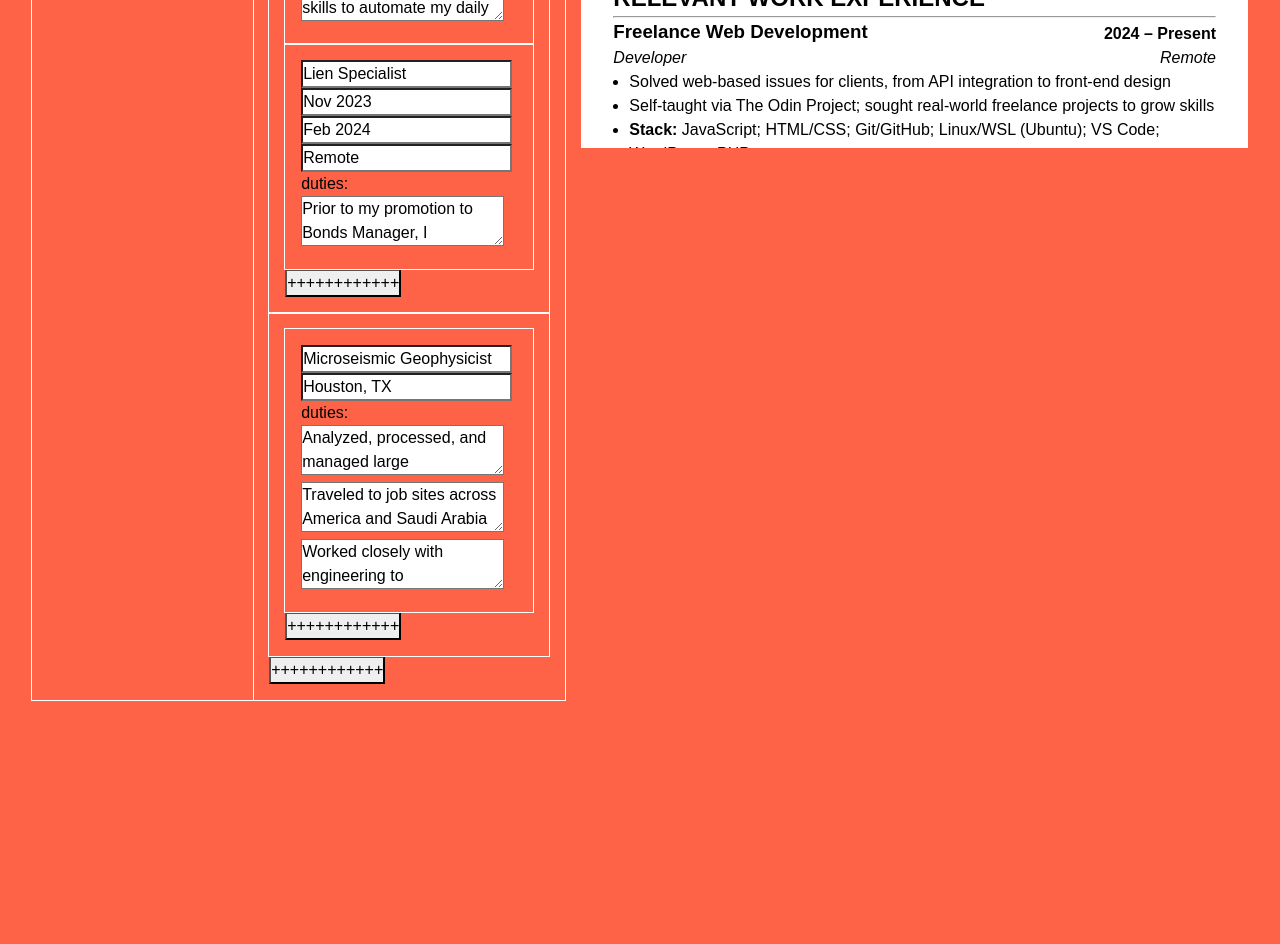
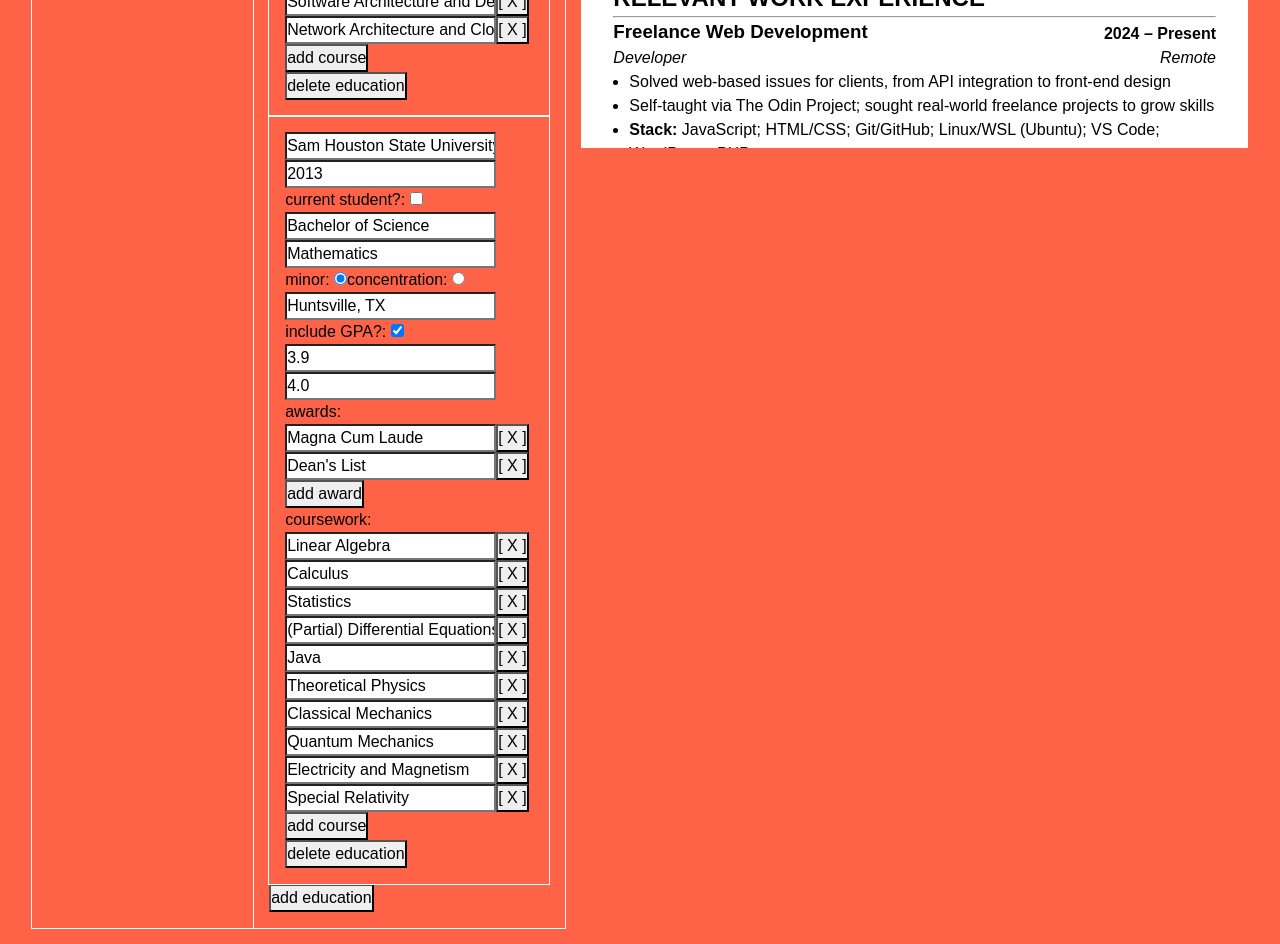
Before and after one commit to joshuaGmartin/cv-app, a React (Vite) app: page / in a window 1280 px wide. Shown: the part 640-1584 px from the top of the page. Before the commit the page ends 1356 px from the top, so only its background shows below. Built offline with nearby package versions, Linux system fonts and the light colour scheme.

Commit message:
Create all level add/del button and data logic.
Need fix some bugs in Ed input

```diff
--- a/src/components/InfoInput.jsx
+++ b/src/components/InfoInput.jsx
@@ -47,17 +47,17 @@ export default function InfoInput({ userData, setUserData, resetData }) {
           //   resetData={resetData}
           // />
 
-          // <InfoInput_Education
+          <InfoInput_Education
+            userData={userData}
+            setUserData={setUserData}
+            resetData={resetData}
+          />
+
+          // <InfoInput_WorkExp
           //   userData={userData}
           //   setUserData={setUserData}
           //   resetData={resetData}
           // />
-
-          <InfoInput_WorkExp
-            userData={userData}
-            setUserData={setUserData}
-            resetData={resetData}
-          />
 
           // <InfoInput_SkillsAndInt
           //   userData={userData}
--- a/src/components/InfoInput_Education.jsx
+++ b/src/components/InfoInput_Education.jsx
@@ -5,7 +5,7 @@ import { FocusHandler } from "../modules/Helper.jsx";
 export default function InfoInput_Education({
   userData,
   setUserData,
-  resetData,
+  resetData, // remove?
 }) {
   const setFocusElementInfo = FocusHandler();
 
@@ -21,31 +21,23 @@ export default function InfoInput_Education({
               setFocusElementInfo
             )}
 
-            <button
-              className="delete-education-button"
-              onClick={() =>
-                // need add to dataHandler
-                setUserData({
-                  ...userData,
-                  education: userData.education.filter(
-                    (filterEd) => filterEd.id !== thisEd.id
-                  ),
-                })
-              }
-            >
-              xxxxxxxxxxxxx
-            </button>
+            <GetDataButton
+              btnType={"delete"}
+              userData={userData}
+              setUserData={setUserData}
+              level_0_key={"education"}
+              level_1_id={thisEd.id}
+            />
           </div>
         );
       })}
 
-      {/* add education button______________________________________________________________ */}
-      {componentBuilder.getAddSectionButton(
-        userData,
-        setUserData,
-        resetData,
-        "education"
-      )}
+      <GetDataButton
+        btnType={"add"}
+        userData={userData}
+        setUserData={setUserData}
+        level_0_key={"education"}
+      />
     </div>
   );
 }
--- a/src/modules/componentBuilder.jsx
+++ b/src/modules/componentBuilder.jsx
@@ -1,5 +1,4 @@
 import { changeData } from "./dataHandler.js";
-import { FocusHandler } from "../modules/Helper.jsx";
 
 /*
 templates:
@@ -30,11 +29,15 @@ templates:
 
 */
 
-// =======================================================================================
+// ======================================================================================
 // main functions
-// =======================================================================================
+// ======================================================================================
+
+// ----------------------------------------------
+// inputs
+// ----------------------------------------------
+
 export function GetDataInput({
-  e = null,
   userData = null,
   setUserData = null,
   level_0_key = null,
@@ -71,6 +74,10 @@ export function GetDataInput({
       return;
   }
 }
+
+// ----------------------------------------------
+// buttons
+// ----------------------------------------------
 
 export function GetDataButton({
   btnType = null,
@@ -112,7 +119,9 @@ export function GetDataButton({
 // secondary functions
 // =======================================================================================
 
-// ====================== inputs ======================
+// ----------------------------------------------
+// inputs
+// ----------------------------------------------
 
 function getPersonalInput(args) {
   return get_level_0_textInput(args);
@@ -172,57 +181,58 @@ function getSkillsAndIntInput(args) {
   return get_level_0_listInput(args);
 }
 
-// ====================== buttons ======================
+// ----------------------------------------------
+// buttons
+// ----------------------------------------------
 
 function getDeleteButton(args) {
-  return (
-    <button
-      className={`delete-${args.level_1_key}-button`}
-      onClick={() => changeData(args)}
-    >
-      {"[ X ]"}
-    </button>
-  );
+  // handle delete level 2 object
+  if (args.level_2_key) {
+    return get_level_2_deleteButton(args);
+  }
+
+  // handle delete level 1 object
+  else if (args.level_1_key) {
+    return get_level_1_deleteButton(args);
+  }
+
+  // else handle delete level 0 object
+  else {
+    return get_level_0_deleteButton(args);
+  }
 }
 
 function getAddButton(args) {
-  let buttonText = args.level_1_key;
-  switch (args.level_1_key) {
-    case "awards":
-      buttonText = "award";
-      break;
-    case "coursework":
-      buttonText = "course";
-      break;
+  // handle add level 2 object
+  if (args.level_2_key) {
+    return get_level_2_addButton(args);
   }
 
-  return (
-    <button
-      className={`delete-${args.level_1_key}-button`}
-      onClick={() => {
-        args.setFocusElementInfo({
-          focusElm_id: args.level_1_id,
-          focusElm_section: args.level_0_key,
-          focusElm_list: args.level_1_key,
-        });
-        changeData(args);
-      }}
-    >
-      {"add " + buttonText}
-    </button>
-  );
+  // else handle add level 1 object
+  else if (args.level_1_key) {
+    return get_level_1_addButton(args);
+  }
+
+  // else handle add level 0 object
+  else {
+    return get_level_0_addButton(args);
+  }
 }
 
 // =======================================================================================
 // helper functions
 // =======================================================================================
 
-//temp fix
+//temp fix, delete later
 export function getTextInput(args) {
   return; // NOT THIS ONE
 }
 
-// ====================== level 0 ======================
+// ----------------------------------------------
+// inputs
+// ----------------------------------------------
+
+// ************** level 0 **************
 
 function get_level_0_textInput(args) {
   let inputValue = args.userData[args.level_0_key][args.level_1_key];
@@ -277,7 +287,7 @@ function get_level_0_listInput(args) {
   );
 }
 
-// ====================== level 1 ======================
+// ************** level 1 **************
 
 function get_level_1_textInput(args, this_level_1) {
   let inputValue;
@@ -440,7 +450,7 @@ function get_level_1_listItemInput(args, this_level_1) {
   );
 }
 
-// ====================== level 2 ======================
+// ************** level 2 **************
 
 function get_level_2_textInput(args, this_level_1) {
   const this_level_2 = get_this_level_2(args, this_level_1);
@@ -478,10 +488,101 @@ function get_level_2_listItemInput(args, this_level_1) {
   );
 }
 
-// ====================== util ======================
+// ----------------------------------------------
+// buttons
+// ----------------------------------------------
+
+// ************** level 0 **************
+
+function get_level_0_deleteButton(args) {
+  return (
+    <button
+      className={`delete-${args.level_0_key}-button`}
+      onClick={(e) =>
+        changeData({
+          ...args,
+          e: e,
+        })
+      }
+    >
+      delete {args.level_0_key}
+    </button>
+  );
+}
+
+function get_level_0_addButton(args) {
+  return (
+    <button
+      className={`add-${args.level_0_key}-button`}
+      onClick={(e) =>
+        changeData({
+          ...args,
+          e: e,
+        })
+      }
+    >
+      add {args.level_0_key}
+    </button>
+  );
+}
+
+// ************** level 1 **************
+
+function get_level_1_deleteButton(args) {
+  return (
+    <button
+      className={`delete-${args.level_1_key}-button`}
+      onClick={() => changeData(args)}
+    >
+      {"[ X ]"}
+    </button>
+  );
+}
+
+function get_level_1_addButton(args) {
+  let buttonText = args.level_0_key;
+  switch (args.level_1_key) {
+    case "awards":
+      buttonText = "award";
+      break;
+    case "coursework":
+      buttonText = "course";
+      break;
+  }
+
+  return (
+    <button
+      className={`add-${args.level_1_key}-button`}
+      onClick={() => {
+        args.setFocusElementInfo({
+          focusElm_id: args.level_1_id,
+          focusElm_section: args.level_0_key,
+          focusElm_list: args.level_1_key,
+        });
+        changeData(args);
+      }}
+    >
+      {"add " + buttonText}
+    </button>
+  );
+}
+
+// ************** level 2 **************
+
+function get_level_2_deleteButton(args) {
+  return;
+}
+
+function get_level_2_addButton(args) {
+  return;
+}
+
+// =======================================================================================
+// util
+// =======================================================================================
 
 function get_this_level_1(args) {
-  return args.userData.education.find(
+  return args.userData[args.level_0_key].find(
     (this_level_1_map) => this_level_1_map.id === args.level_1_id
   );
 }
--- a/src/modules/dataHandler.js
+++ b/src/modules/dataHandler.js
@@ -1,7 +1,7 @@
 import { resetData } from "./userData";
 
 // =======================================================================================
-// main function
+// main functions
 // =======================================================================================
 
 /*
@@ -19,6 +19,33 @@ args = {
   */
 
 export function changeData(args) {
+  //handle add/delete
+  if (args.btnType) {
+    //handle error
+    const btnTypes = ["add", "delete"];
+
+    if (!btnTypes.includes(args.btnType))
+      console.error("Button type does not exist.");
+
+    switch (args.level_0_key) {
+      case "personal":
+        return;
+      case "education":
+        return addDelEducationData(args);
+      case "workExperience":
+        return addDelWorkExperienceData(args);
+      case "skillsAndInt":
+        return;
+      default:
+        console.error(
+          args.level_0_key + " does not exist in data base as top level key"
+        );
+        return;
+    }
+  }
+
+  // handle inputs
+  else {
     switch (args.level_0_key) {
       case "personal":
         return changePersonalData(args);
@@ -35,10 +62,15 @@ export function changeData(args) {
         return;
     }
   }
+}
 
 // =======================================================================================
-// secondary function
+// secondary functions
 // =======================================================================================
+
+// ----------------------------------------------
+// inputs
+// ----------------------------------------------
 
 function changePersonalData(args) {
   change_level_0_textData(args);
@@ -96,11 +128,36 @@ function changeSkillsAndIntData(args) {
   return change_level_0_listData(args);
 }
 
+// ----------------------------------------------
+// add/delete
+// ----------------------------------------------
+
+function addDelEducationData(args) {
+  switch (args.btnType) {
+    case "delete":
+      if (args.level_1_key) return deleteIn_level_1(args);
+      else return deleteIn_level_0(args);
+    case "add":
+      if (args.level_1_key) return addIn_level_1(args);
+      else return addIn_level_0(args);
+  }
+
+  return;
+}
+
+function addDelWorkExperienceData(args) {
+  return;
+}
+
 // =======================================================================================
 // helper functions
 // =======================================================================================
 
-// ====================== level 0 ======================
+// ----------------------------------------------
+// inputs
+// ----------------------------------------------
+
+// ************** level 0 **************
 
 function change_level_0_textData(args) {
   let changeValue = args.e.target.value;
@@ -139,7 +196,7 @@ function change_level_0_listData(args) {
   return;
 }
 
-// ====================== level 1 ======================
+// ************** level 1 **************
 
 function change_level_1_textData(args) {
   const thisEd = args.userData.education.find(
@@ -201,13 +258,6 @@ function change_level_1_booleanData(args) {
     let newChoiceKey = "minor";
     let oldChoiceKey = "concentration";
 
-    //test
-    console.log("=============================");
-    console.log("minor");
-    console.log(args.userData.education[0].minor);
-    console.log("concentration");
-    console.log(args.userData.education[0].concentration);
-
     if (args.level_1_key === "concentration") {
       newChoiceKey = "concentration";
       oldChoiceKey = "minor";
@@ -246,47 +296,6 @@ function change_level_1_booleanData(args) {
 }
 
 function change_level_1_listData(args) {
-  // handle delete
-  if (args.btnType === "delete") {
-    args.setUserData({
-      ...args.userData,
-      [args.level_0_key]: args.userData[args.level_0_key].map((level_1_map) => {
-        if (level_1_map.id === args.level_1_id) {
-          return {
-            ...level_1_map,
-            [args.level_1_key]: level_1_map[args.level_1_key].filter(
-              (_, filterIndex) => args.listIndexToChange !== filterIndex
-            ),
-          };
-        } else return level_1_map;
-      }),
-    });
-
-    return;
-  }
-
-  // handle add
-  else if (args.btnType === "add") {
-    args.setUserData({
-      ...args.userData,
-      [args.level_0_key]: args.userData[args.level_0_key].map((level_1_map) => {
-        if (level_1_map.id === args.level_1_id) {
-          return {
-            ...level_1_map,
-            [args.level_1_key]: [
-              ...level_1_map[args.level_1_key],
-              resetData[args.level_0_key][0][args.level_1_key],
-            ],
-          };
-        } else return level_1_map;
-      }),
-    });
-
-    return;
-  }
-
-  //handle all other
-  else {
   args.setUserData({
     ...args.userData,
     [args.level_0_key]: args.userData[args.level_0_key].map((level_1_map) => {
@@ -307,9 +316,8 @@ function change_level_1_listData(args) {
 
   return;
 }
-}
 
-// ====================== level 2 ======================
+// ************** level 2 **************
 
 function change_level_2_textData(args) {
   args.setUserData({
@@ -366,3 +374,76 @@ function change_level_2_listData(args) {
 
   return;
 }
+
+// ----------------------------------------------
+// add/delete
+// ----------------------------------------------
+
+// ************** level 0 **************
+
+function deleteIn_level_0(args) {
+  args.setUserData({
+    ...args.userData,
+    [args.level_0_key]: args.userData[args.level_0_key].filter(
+      (level_1_map) => level_1_map.id !== args.level_1_id
+    ),
+  });
+
+  return;
+}
+
+function addIn_level_0(args) {
+  args.setUserData({
+    ...args.userData,
+    [args.level_0_key]: [
+      ...args.userData[args.level_0_key],
+      {
+        ...resetData[args.level_0_key][0],
+        id: crypto.randomUUID(),
+      },
+    ],
+  });
+
+  return;
+}
+
+// ************** level 1 **************
+
+function deleteIn_level_1(args) {
+  args.setUserData({
+    ...args.userData,
+    [args.level_0_key]: args.userData[args.level_0_key].map((level_1_map) => {
+      if (level_1_map.id === args.level_1_id) {
+        return {
+          ...level_1_map,
+          [args.level_1_key]: level_1_map[args.level_1_key].filter(
+            (_, filterIndex) => args.listIndexToChange !== filterIndex
+          ),
+        };
+      } else return level_1_map;
+    }),
+  });
+
+  return;
+}
+
+function addIn_level_1(args) {
+  args.setUserData({
+    ...args.userData,
+    [args.level_0_key]: args.userData[args.level_0_key].map((level_1_map) => {
+      if (level_1_map.id === args.level_1_id) {
+        return {
+          ...level_1_map,
+          [args.level_1_key]: [
+            ...level_1_map[args.level_1_key],
+            resetData[args.level_0_key][0][args.level_1_key],
+          ],
+        };
+      } else return level_1_map;
+    }),
+  });
+
+  return;
+}
+
+// ************** level 2 **************
```
Also changed, not shown: 1 other file (tests, documents, lock files or other folders). Lines whose indentation alone changed are shown as unchanged.
